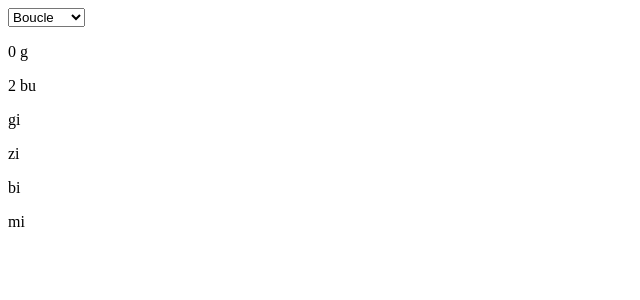
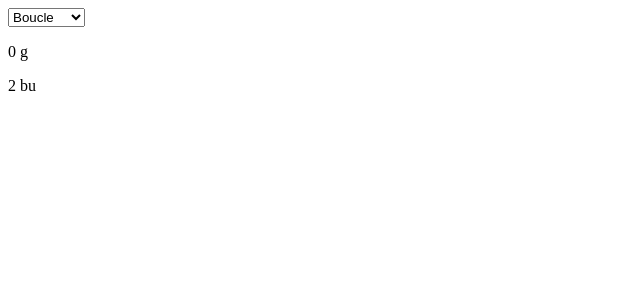
Before and after one commit to hayetadam/promo3-ng-learning, an Angular app: page / in a window 1280 px wide. Shown: the top 300 px of the page, without its empty margins (0-640 px from the left). Built offline with nearby package versions, Linux system fonts and the light colour scheme.

Commit message:
add-remove todoList

```diff
--- a/src/app/app.component.html
+++ b/src/app/app.component.html
@@ -1,10 +1,11 @@
 <select [(ngModel)]="selectedPage">
 <option value="boucle">Boucle</option>
 <option value="template">Template</option>
+<option value="todo">Todo</option>
 </select>
 
 <app-boucle *ngIf="selectedPage === 'boucle'"></app-boucle>
 
 <app-template *ngIf="selectedPage === 'template'"></app-template>
 
-<app-todo></app-todo>
+<app-todo *ngIf="selectedPage === 'todo'"></app-todo>
--- a/src/app/todo/todo.component.html
+++ b/src/app/todo/todo.component.html
@@ -1,4 +1,8 @@
-<p *ngFor="let item of tableau">
-    {{item}}
-
-</p>
+<ul>
+    <li *ngFor="let item of liste; index as clef">
+        {{item}}
+        <button (click)="removeTodo(clef)">X</button>
+    </li>
+</ul>
+<input type="text" [(ngModel)]="newTodo">
+<button (click)="addTodo()">Ajouter</button>
--- a/src/app/todo/todo.component.ts
+++ b/src/app/todo/todo.component.ts
@@ -6,10 +6,20 @@ import { Component, OnInit } from '@angular/core';
   styleUrls: ['./todo.component.css']
 })
 export class TodoComponent implements OnInit {
-  tableau:string[] = ["gi", "zi", "bi","mi"];
+  liste:string[] = ["gi", "zi", "bi","mi"];
+
+  newTodo:string;
+
   constructor() { }
+
 
   ngOnInit() {
   }
+  addTodo(){
+this.liste.push(this.newTodo);
+  }
+  removeTodo(index:number){
+    this.liste.splice(index,1);
+  }
 
 }
```
